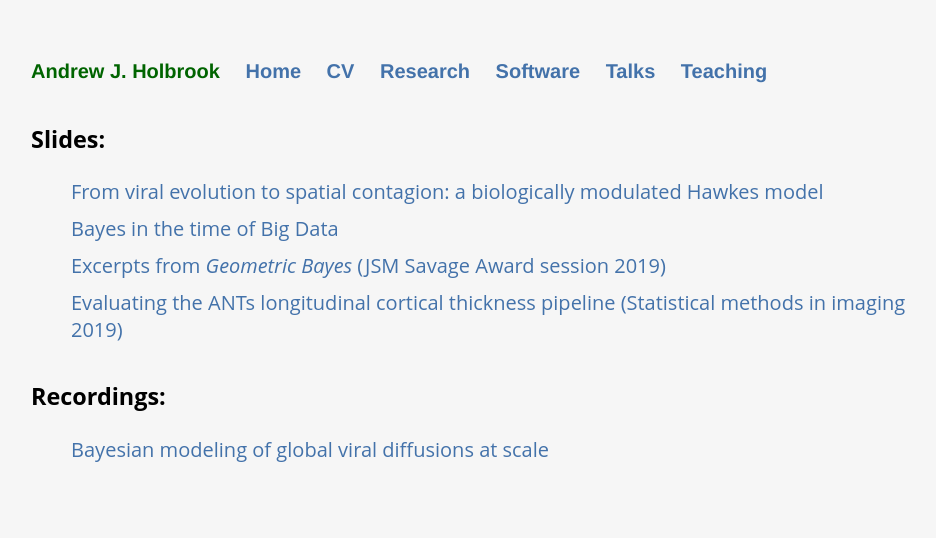
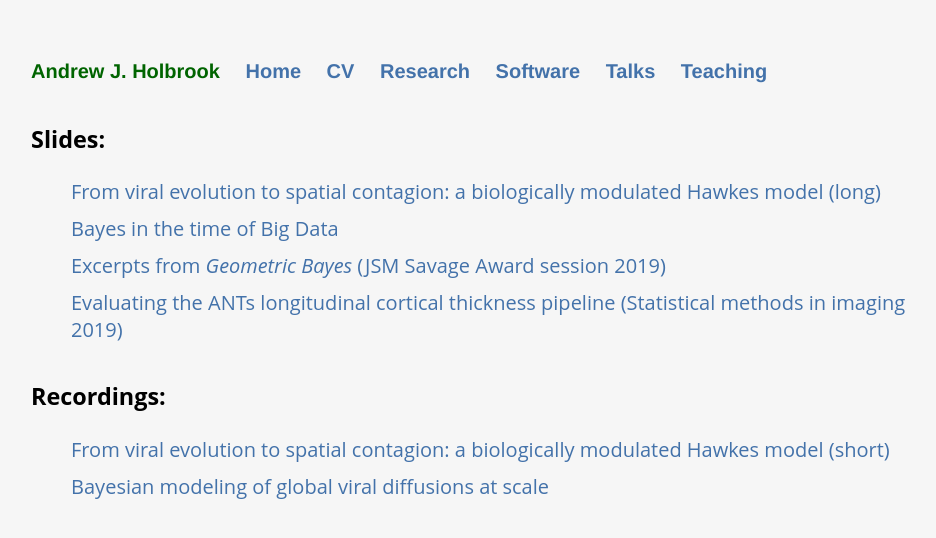
Before and after one commit to andrewjholbrook/andrewjholbrook.github.io, a Jekyll site: the page built from slides.html, in a window 1280 px wide. Shown: the top 538 px of the page, without its empty margins (161-1097 px from the left). Built offline with Jekyll 4.4.1, drawn with Linux system fonts in a browser that asks for light colours; a style sheet for code colours, icons or effects is not loaded.

Commit message:
Update slides.html

```diff
--- a/slides.html
+++ b/slides.html
@@ -9,7 +9,7 @@ title: Andrew Holbrook | Talks
 
   <h3>Slides:</h3>
   <ul id="news">
-                <li> <a href="slides/phyloHawkes.pdf" target="_blank">From viral evolution to spatial contagion: a biologically modulated Hawkes model</a>
+                <li> <a href="slides/phyloHawkes.pdf" target="_blank">From viral evolution to spatial contagion: a biologically modulated Hawkes model (long)</a>
                 <li> <a href="slides/BigBayes.pdf" target="_blank">Bayes in the time of Big Data</a>
         <li> <a href="slides/JSM2019.pdf" target="_blank">Excerpts from <i>Geometric Bayes</i> (JSM Savage Award session 2019)</a>
        <li> <a href="slides/SMI2019.pdf" target="_blank">Evaluating the ANTs longitudinal cortical thickness pipeline (Statistical methods in imaging 2019)</a> <br /><br />
@@ -18,5 +18,6 @@ title: Andrew Holbrook | Talks
 
   <h3>Recordings:</h3>
   <ul id="news">
+                <li> <a href="https://bisp.imati.cnr.it/inv_talks.php" target="_blank">From viral evolution to spatial contagion: a biologically modulated Hawkes model (short)</a>
                 <li> <a href="https://www.youtube.com/watch?v=St0sGnPScZ8&t=2316s" target="_blank">Bayesian modeling of global viral diffusions at scale</a>
   </ul>
```
